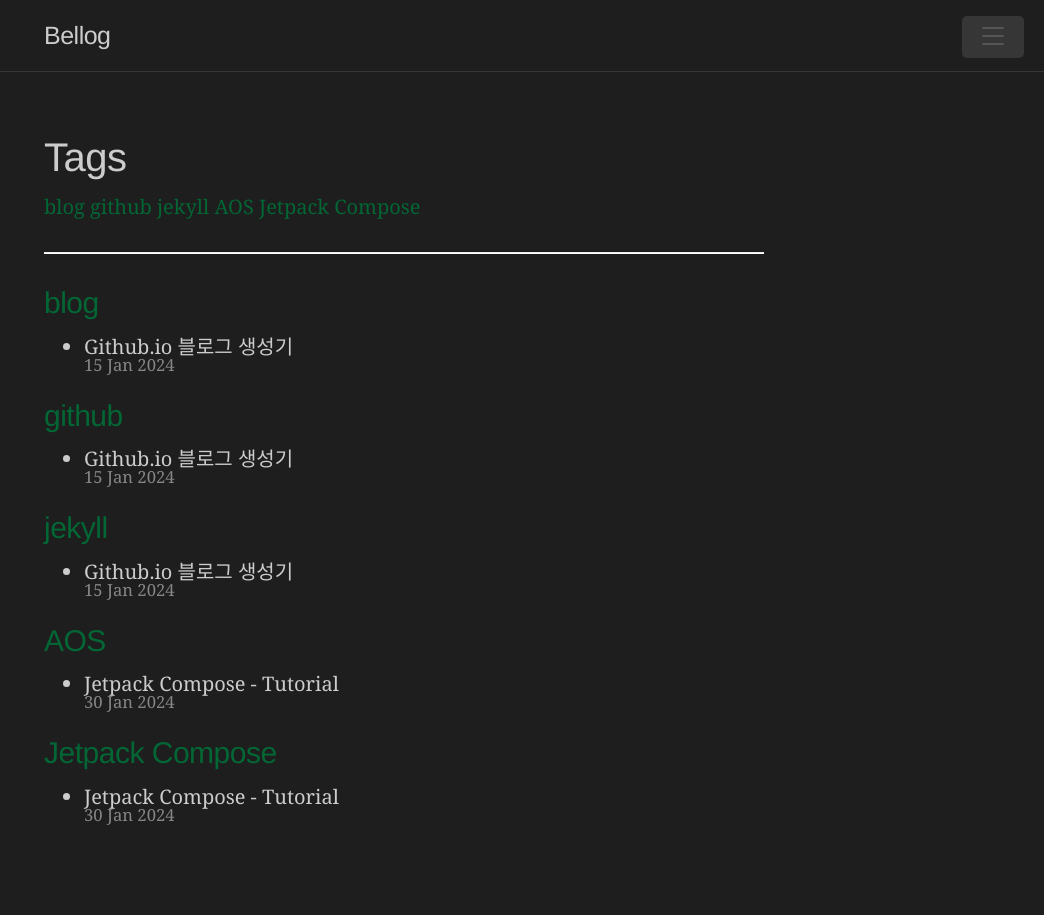
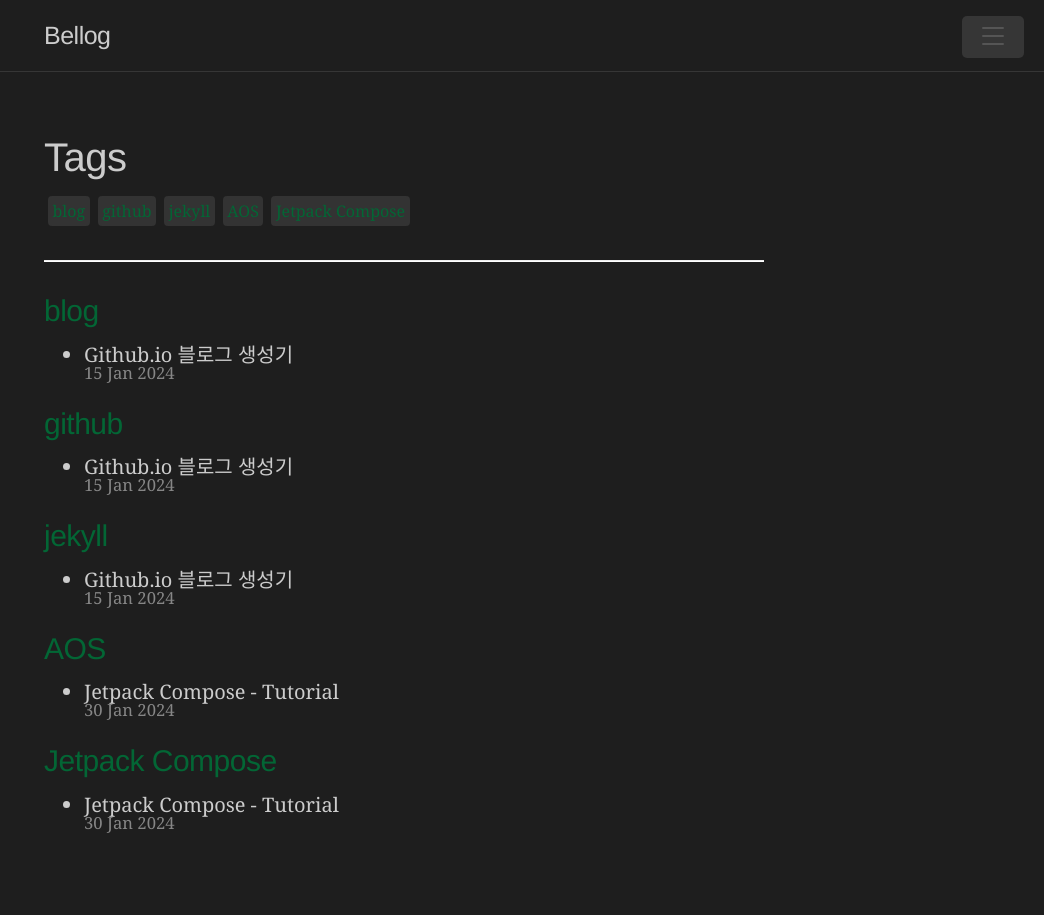
Before and after one commit to jm991014/jm991014.github.io, a Jekyll site: the page built from _pages/tags.html, in a window 1280 px wide. Shown: the whole page, without its empty margins (236-1280 px from the left). Built offline with Jekyll 4.4.1, drawn with Linux system fonts in a browser that asks for light colours; nearby versions of some CDN libraries; some web fonts are replaced.

Commit message:
Feat: category page decoration

```diff
--- a/public/css/main.css
+++ b/public/css/main.css
@@ -16,3 +16,25 @@
     height: 1.5px;
     z-index: 9000;
 }
+
+/* Category page */
+.tags-expo-list {
+    display: flex;
+    flex-wrap: wrap;
+}
+.post-tag {
+    display: inline-block;
+    padding: 3px 4.5px;
+    margin: 4px;
+    font-size: 16px;
+    background-color: #333333;
+    border-radius: 4px;
+    text-decoration: none !important;
+}
+.post-tag:hover {
+    filter: invert(100%);
+    transition: 0.5s ease;
+}
+.post-tag-count {
+    font-size: 14px; /* 글씨 크기를 작게 설정합니다. */
+}
```
Also changed, not shown: _pages/categories.html (+4 -17 lines).
